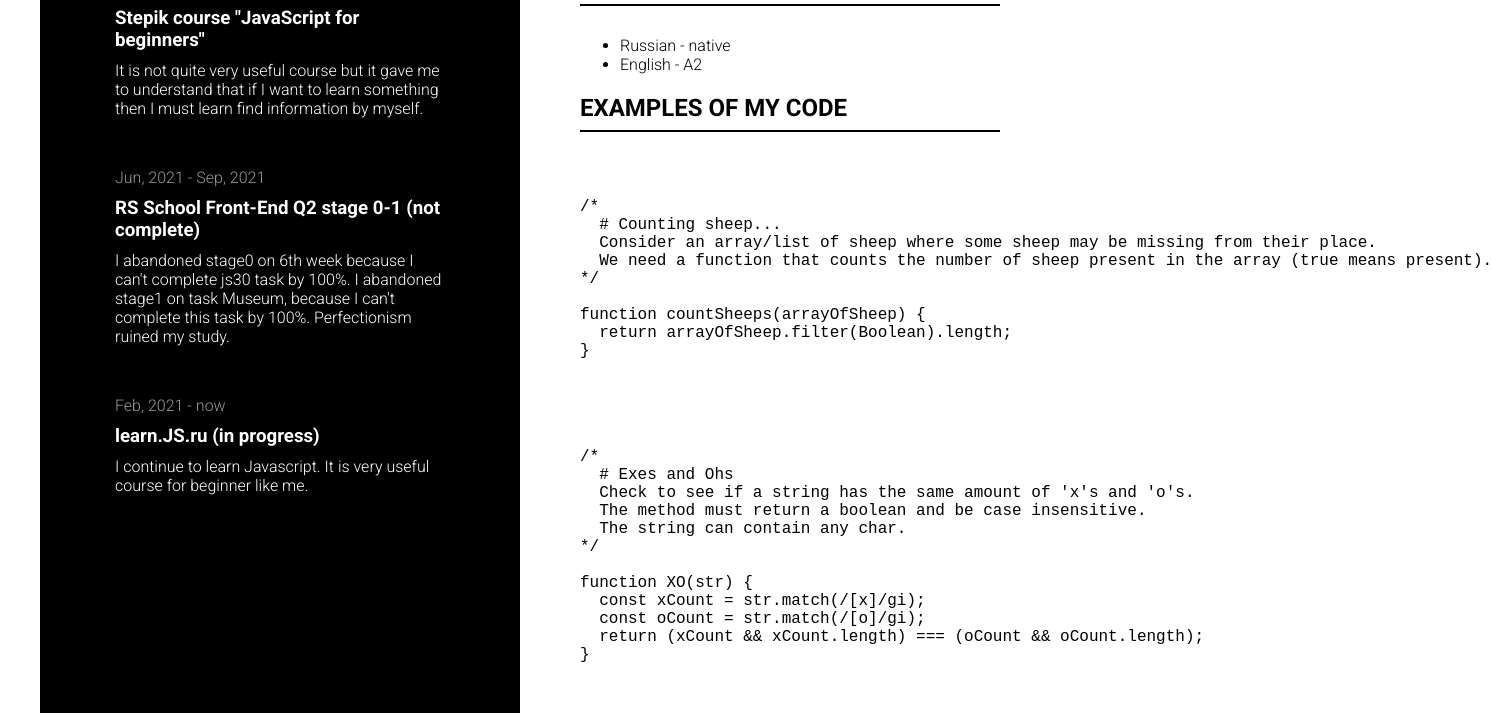
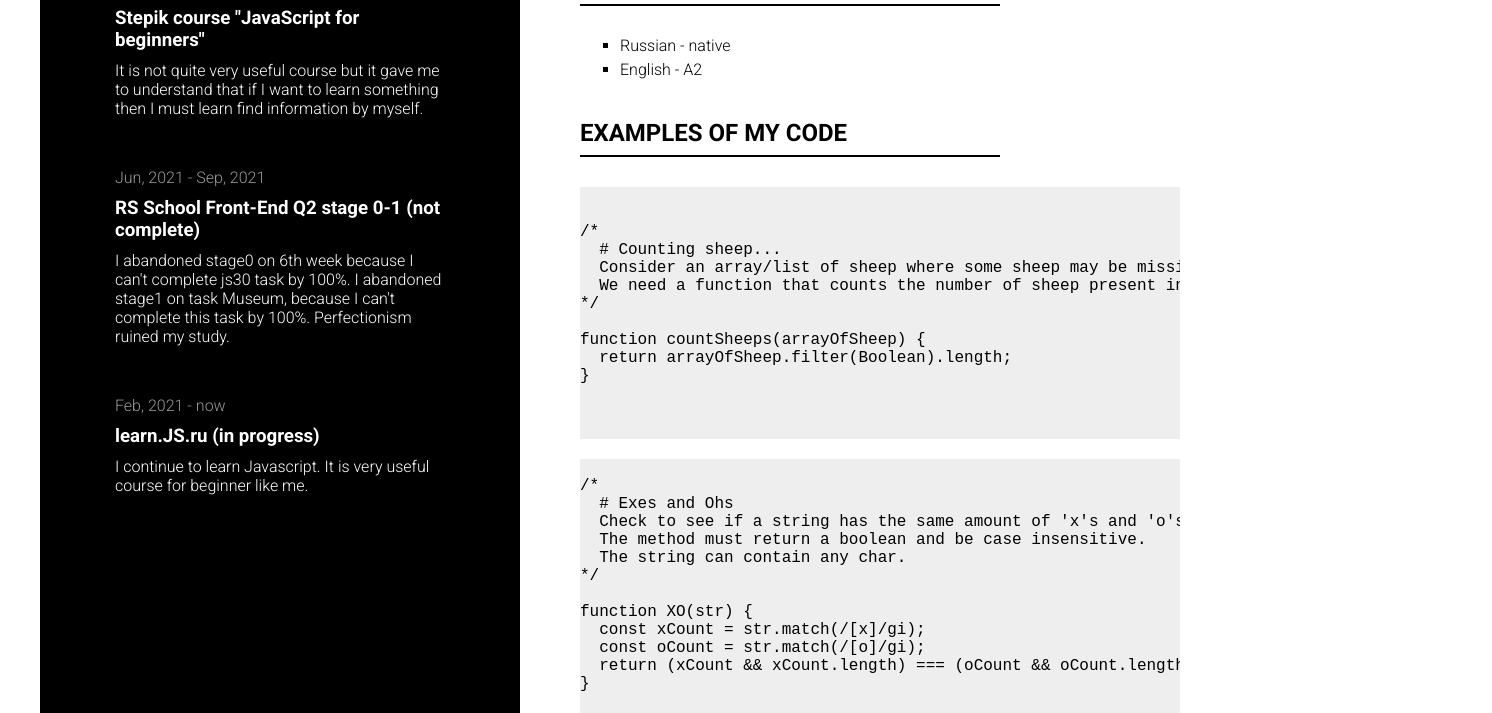
Before and after one commit to amberswcx/rsschool-cv, a plain HTML site: page index.html in a window 1280 px wide. Shown: the part 932-1645 px from the top of the page, 1492 px wide, since content can reach past the window. Drawn offline with Linux system fonts and the light colour scheme; grey boxes are pictures that could not be loaded.

Commit message:
feat: add styles for languages & code sections

```diff
--- a/style.css
+++ b/style.css
@@ -228,6 +228,25 @@
   width: 70%;
 }
 
+.language-list {
+  margin-bottom: 40px;
+  list-style: square;
+}
+
+.language-list__item {
+  margin-bottom: 5px;
+}
+
+.code-example {
+  overflow: scroll;
+  background: #eeeeee;
+  margin-bottom: 20px;
+}
+
+.examples-of-my-code {
+  margin-bottom: 40px;
+}
+
 .page-footer {
   justify-content: center;
 }
```
